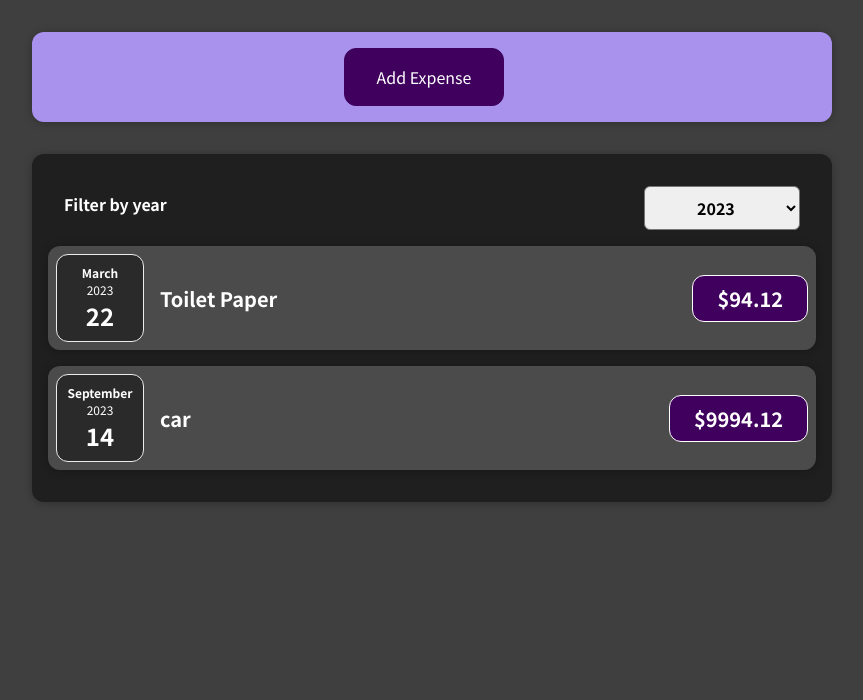
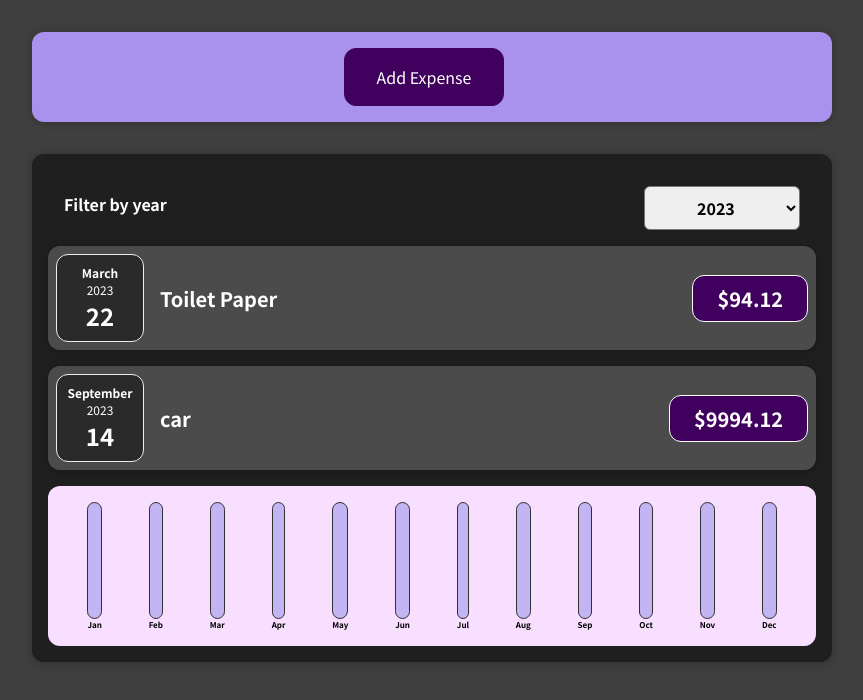
Before and after one commit to JanekJaniak/ReactCourse, a React (Create React App) app: page / in a window 1280 px wide. Shown: the top 700 px of the page, without its empty margins (208-1071 px from the left). Built offline with nearby package versions, Linux system fonts and the light colour scheme.

Commit message:
add chart

```diff
--- /dev/null
+++ b/src/components/Chart/Chart.css
@@ -0,0 +1,9 @@
+.chart {
+  padding: 1rem;
+  border-radius: 12px;
+  background-color: #f8dfff;
+  text-align: center;
+  display: flex;
+  justify-content: space-around;
+  height: 10rem;
+}
--- /dev/null
+++ b/src/components/Chart/Chart.js
@@ -0,0 +1,20 @@
+import { ChartBar } from './ChartBar'
+import './Chart.css'
+
+export const Chart = (props) => {
+  const totalMax = props.dataPoints.map((dataPoint) => dataPoint.value)
+  const totalMaxValue = Math.max(...totalMax)
+
+  return (
+    <div className='chart'>
+      {props.dataPoints.map((dataPoint) => (
+        <ChartBar
+          key={dataPoint.label}
+          value={dataPoint.value}
+          maxValue={totalMaxValue}
+          label={dataPoint.label}
+        />
+      ))}
+    </div>
+  )
+}
--- /dev/null
+++ b/src/components/Chart/ChartBar.css
@@ -0,0 +1,30 @@
+.chart-bar {
+  height: 100%;
+  display: flex;
+  flex-direction: column;
+  align-items: center;
+}
+
+.chart-bar__inner {
+  height: 100%;
+  width: 100%;
+  border: 1px solid #313131;
+  border-radius: 12px;
+  background-color: #c3b4f3;
+  overflow: hidden;
+  display: flex;
+  flex-direction: column;
+  justify-content: flex-end;
+}
+
+.chart-bar__fill {
+  background-color: #4826b9;
+  width: 100%;
+  transition: all 0.3s ease-out;
+}
+
+.chart-bar__label {
+  font-weight: bold;
+  font-size: 0.5rem;
+  text-align: center;
+}
--- /dev/null
+++ b/src/components/Chart/ChartBar.js
@@ -0,0 +1,21 @@
+import './ChartBar.css'
+
+export const ChartBar = (props) => {
+  let barFillHeight = '0%'
+
+  if (props.maxValue > 0) {
+    barFillHeight = Math.round((props.value / props.maxValue) * 100) + '%'
+  }
+
+  return (
+    <div className='chart-bar'>
+      <div className='chart-bar__inner'>
+        <div
+          className='chart-bar__fill'
+          style={{ height: barFillHeight }}
+        ></div>
+      </div>
+      <div className='chart-bar__label'>{props.label}</div>
+    </div>
+  )
+}
--- a/src/components/Expenses/Expenses.js
+++ b/src/components/Expenses/Expenses.js
@@ -3,6 +3,7 @@
 import { ExpensesFilter } from './ExpensesFilter';
 import { ExpensesList } from './ExpensesList';
 import './Expenses.css';
+import { ExpensesChart } from './ExpensesChart';
 
 const Expenses = (props) => {
   const [filteredYear, setFilteredYear] = useState('2023');
@@ -21,6 +22,7 @@
     <Card className="expenses">
       <ExpensesFilter selected={filteredYear} onChangeFilter={filterChangeHandler} />
       <ExpensesList filteredExpenses={filteredExpenses} />
+      <ExpensesChart expenses={filteredExpenses} />
     </Card>
   );
 }
--- /dev/null
+++ b/src/components/Expenses/ExpensesChart.js
@@ -0,0 +1,25 @@
+import {Chart} from '../Chart/Chart'
+
+export const ExpensesChart = (props) => {
+  const chartDataPoints = [
+    { label: 'Jan', value: 0 },
+    { label: 'Feb', value: 0 },
+    { label: 'Mar', value: 0 },
+    { label: 'Apr', value: 0 },
+    { label: 'May', value: 0 },
+    { label: 'Jun', value: 0 },
+    { label: 'Jul', value: 0 },
+    { label: 'Aug', value: 0 },
+    { label: 'Sep', value: 0 },
+    { label: 'Oct', value: 0 },
+    { label: 'Nov', value: 0 },
+    { label: 'Dec', value: 0 },
+  ]
+
+  for (const expense of props.expenses) {
+    const expenseMonth = expense.date.getMonth()
+    chartDataPoints[expenseMonth].value += expense.amount
+  }
+
+  return <Chart dataPoints={chartDataPoints} />
+}
```
